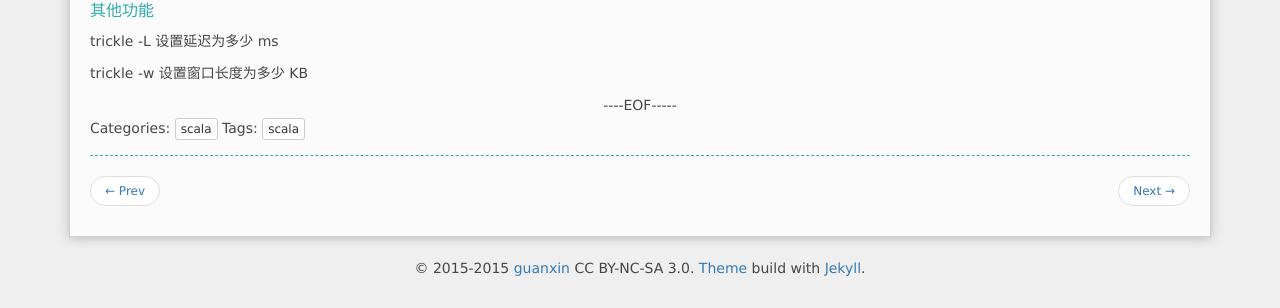
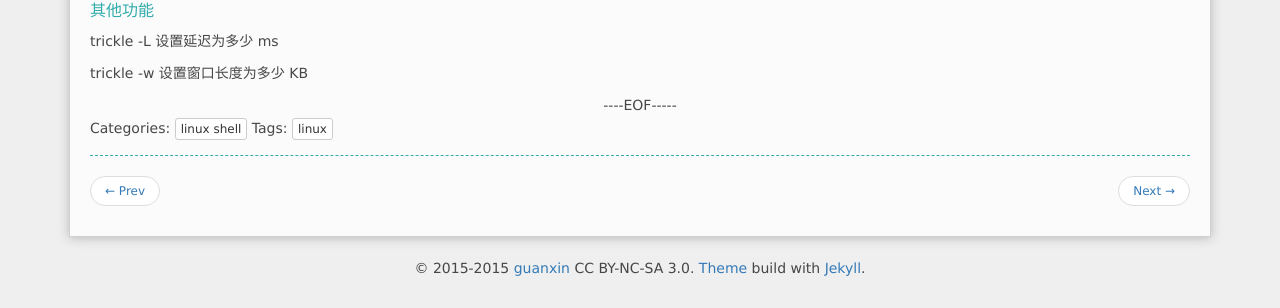
Before and after one commit to jackzhao29/jackzhao29.github.com, a Jekyll site: the page built from _posts/2015-06-12-高效Linux限流神器Trickle.md, in a window 1280 px wide. Shown: the part 533-841 px from the top of the page. Built offline with Jekyll 4.4.1, drawn with Linux system fonts in a browser that asks for light colours; Markdown is read by kramdown in place of the engine named in the settings; comment, search, counter and statistics services are not loaded.

Commit message:
update blog

```diff
--- a/_posts/2015-06-12-高效Linux限流神器Trickle.md
+++ b/_posts/2015-06-12-高效Linux限流神器Trickle.md
@@ -5,8 +5,8 @@ keywords: "liunx,trickle"
 description: "Trickle 是个非常小巧实用的 Linux 命令限流工具，Trickle 可以限制 Linux 命令行工具的上传和下载流量。在跨地域文件传输或者备份时非常有用，因为外网带宽往往会比较贵。
 或者你想备份进程或者下载进程不对同机器的其他服务产生影响，也需要 Trickle 这样的限流工具。
 再或者你在办公室想下载大文件，不希望影响其他网络用户或者应用，Trickle 就是为此设计。"
-category: scala
-tags: [scala]
+category: linux shell
+tags: [linux]
 ---
 #### 什么是Trickle，它能帮助我们干什么
 Trickle 是个非常小巧实用的Linux命令限流工具，Trickle 可以限制 Linux 命令行工具的上传和下载流量。在跨地域文件传输或者备份时非常有用，因为外网带宽往往会比较贵。
```
